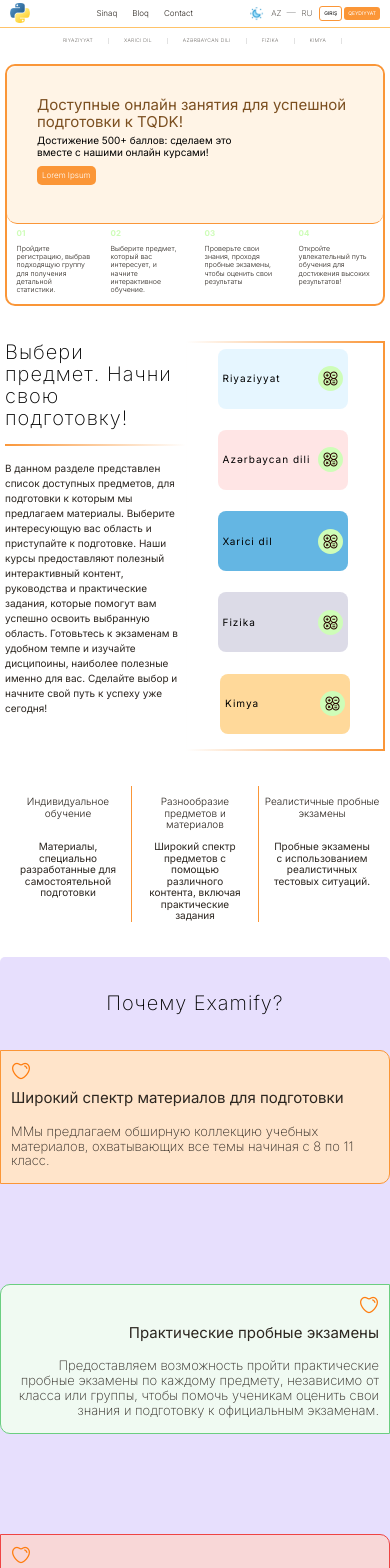
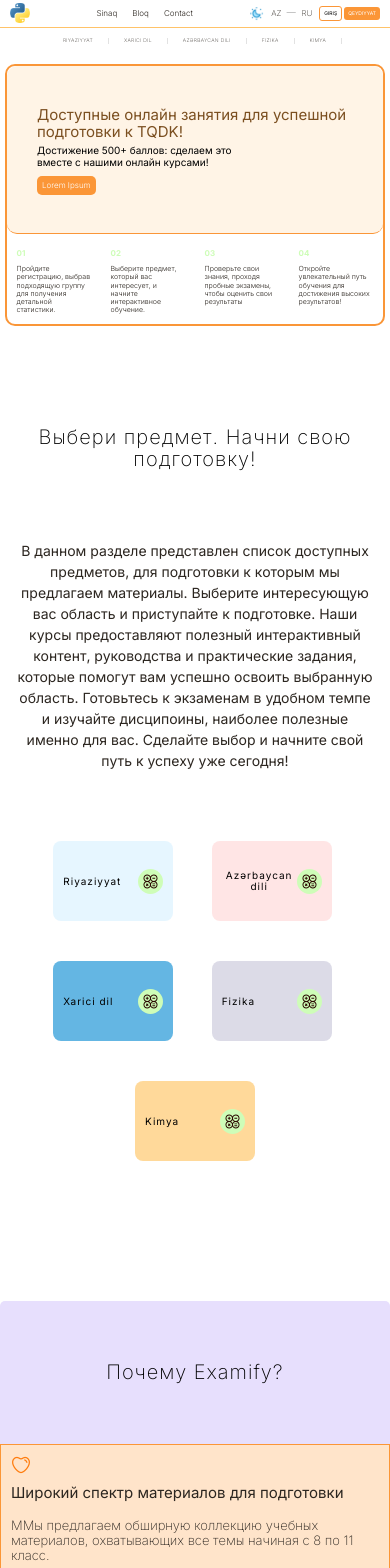
Before and after one commit to TimYeskov/Abiturient, a React (Create React App) app: page / in a window 390 px wide. Shown: the top 1568 px of the page. Built offline with nearby package versions, Linux system fonts and the light colour scheme.

Commit message:
adaptive commit

```diff
--- a/src/styles/ThemeColors.scss
+++ b/src/styles/ThemeColors.scss
@@ -55,7 +55,11 @@
   --color-border-about3: rgb(239, 68, 68);
   --color-back-about4: rgb(214, 235, 247);
   --color-border-about4: rgb(51, 156, 74);
-
+  --color-back-about1Media: linear-gradient(
+    to right,
+    rgb(146, 155, 178),
+    rgb(0, 0, 0)
+  );
   //footer
   --color-font__footer: black;
   --color-background__footer: white;
@@ -136,6 +140,12 @@ html[data-theme="dark"] {
   --color-border-about3: rgb(20, 85, 255);
   --color-back-about4: rgb(20, 85, 255, 40%);
   --color-border-about4: rgb(20, 85, 255);
+
+  --color-back-about1Media: linear-gradient(
+    to right,
+    rgb(146, 155, 178),
+    rgb(0, 0, 0)
+  );
   //footer
   --color-font__footer: white;
   --color-background__footer: black;
--- a/src/styles/adaptive/1100px.scss
+++ b/src/styles/adaptive/1100px.scss
@@ -52,25 +52,7 @@
     }
     main {
       .banner {
-        .banner__title {
-          margin: 0 !important;
-          font-size: 50px !important;
-        }
-        h2 {
-          margin: 15px 0 !important;
-        }
-        .banner__wrapper {
-          @media (max-width: 900px) {
-            padding: 40px 0 40px 40px !important;
-          }
-        }
-
         .banner__about {
-          margin: 15px !important;
-          h3 {
-            font-size: 13px;
-            width: 230px !important;
-          }
           .banner-about__wrapper {
             h3 {
               max-width: 150px !important;
@@ -79,33 +61,16 @@
         }
       }
       .lessons {
-        padding: 0 35px;
-        margin-top: 70px !important;
-        margin-bottom: 70px !important;
         .lessons-description {
           div {
             h2 {
-              margin-bottom: 15px !important ;
-              font-size: 30px !important;
+              font-size: 40px !important;
             }
-          }
-          h3 {
-            margin-top: 15px !important;
-            font-size: 13px !important;
-            width: auto;
-            width: 300px !important;
-            margin-right: 0 !important;
           }
         }
 
         .lessons-container {
-          padding: 0 15px !important;
           .lessons-container__block {
-            padding: 5px !important;
-            width: 150px !important;
-            height: 70px !important;
-            h3 {
-            }
             h4 {
               font-size: 10px !important;
             }
@@ -121,84 +86,48 @@
         }
       }
       .underBanner {
-        padding-bottom: 70px !important;
         .underBanner__wrapper {
           div {
-            width: 100% !important;
+            div {
+              h3 {
+                max-width: 250px;
+                height: 50px;
+              }
+            }
             img {
               display: none;
             }
           }
         }
-        h3 {
-          font-size: 15px !important;
-          height: 35px !important;
-        }
-        h4 {
-          font-size: 10px !important;
-          margin-left: 0 !important;
-        }
       }
       .about {
-        h2 {
-          font-size: 36px !important;
-          padding: 35px 70px !important;
-        }
         .about-container {
-          padding: 0 0 70px 0 !important;
-          @media (max-width: 850px) {
-            padding-bottom: 35px !important;
-          }
-          .container__block {
-            h3 {
-              font-size: 15px !important;
+          .about-container__up,
+          .about-container__down {
+            display: block !important;
+            .container__block {
+              width: auto !important;
+              h4 {
+                max-width: 900px !important;
+              }
             }
-            h4 {
-              font-size: 13px !important;
+            .right {
+              overflow: hidden;
+              h4 {
+                margin-top: 0 !important;
+                float: right;
+              }
             }
           }
         }
       }
       .trial {
-        padding: 70px 15px !important;
-        @media (max-width: 850px) {
-          padding: 35px 15px !important;
-        }
-        .trial-header {
-          margin-bottom: 35px;
-          @media (max-width: 850px) {
-            margin-bottom: 35px !important;
-          }
-        }
-        h2 {
-          font-size: 36px !important;
-        }
         .trial__container {
-          .container__left {
-            h3 {
-              font-size: 30px !important;
+          .container__right {
+            button {
+              font-size: 11px !important;
             }
-            h4 {
-              font-size: 15px !important;
-            }
-          }
-          .container__right {
-            h3 {
-              font-size: 15px !important;
-              p {
-                font-size: 10px !important;
-              }
-            }
-            button {
-              font-size: 10px !important;
-              img {
-                width: 10px;
-              }
-            }
-            h4 {
-              font-size: 15px !important;
-              margin-top: 20px !important;
-            }
+
             .container__blockimg {
               max-width: 100px !important;
               max-height: 100px !important;
@@ -208,38 +137,22 @@
               h4 {
                 font-size: 10px !important;
               }
-              div {
-                padding: 15px !important;
-              }
             }
           }
         }
       }
 
       .bloq {
-        padding: 100px 15px !important;
-        padding-top: 0 !important;
-        @media (max-width: 850px) {
-          padding-bottom: 70px !important;
-        }
-        .bloq-header {
-          margin-bottom: 35px !important;
-        }
-        h2 {
-          font-size: 36px !important;
-        }
         .bloq-container {
           .bloq-container__block {
             .bloqImg {
-              max-width: 210px !important;
+              max-width: 250px !important;
             }
             h3 {
               height: 20px !important;
               font-size: 14px !important;
             }
-            .bloq__type {
-              font-size: 10px;
-            }
+
             .bloq-type__desc {
               width: 210px !important;
               height: 120px !important;
@@ -249,16 +162,6 @@
         }
       }
       .feedback {
-        padding-left: 40px !important;
-        padding-right: 40px !important;
-
-        @media (max-width: 850px) {
-          padding: 35px 40px !important;
-          margin-bottom: 70px !important;
-        }
-        h2 {
-          font-size: 20px !important;
-        }
         form {
           input {
             font-size: 13px !important;
@@ -270,13 +173,14 @@
           }
         }
         .feedback__img {
-          top: 50px !important;
-          right: 90px !important;
-          @media (max-width: 1170px) {
-            top: 80px !important;
-            right: 70px !important;
-          }
+          position: relative;
+          height: 200px !important;
+          top: 40px !important;
+
           img {
+            position: relative;
+
+            top: 100px !important;
             @media (max-width: 1170px) {
               width: 300px !important;
             }
--- a/src/styles/adaptive/320px.scss
+++ b/src/styles/adaptive/320px.scss
@@ -66,6 +66,7 @@
         }
       }
       .lessons {
+        display: block !important;
         .lessons-description {
           div {
             h2 {
--- a/src/styles/adaptive/510px.scss
+++ b/src/styles/adaptive/510px.scss
@@ -124,80 +124,57 @@
             h3 {
               font-size: 7px !important;
               max-width: 75px !important;
+              height: auto !important;
             }
           }
         }
       }
       .lessons {
-        margin: 35px 5px !important;
-
+        display: block !important;
+        margin: 100px 15px !important;
         .lessons-description {
           div {
+            border-bottom: none !important;
+            h2 {
+              font-size: 20px !important;
+              text-align: center;
+            }
           }
           h3 {
-            max-width: 180px !important;
+            margin: 0 auto !important;
+            max-width: none !important;
+            margin-bottom: 70px !important;
+            text-align: center;
           }
         }
         .lessons-container {
-          margin-top: 10px;
-          padding: 0;
+          border: none !important;
           .lessons-container__block {
-            padding: 5px 5px;
-            width: 100px;
-            justify-content: space-between;
-            margin-bottom: 10px !important;
-            h4 {
-              font-size: 8px;
-            }
-            img {
-              width: 20px;
+            margin-bottom: 40px !important;
           }
         }
       }
-      }
+
       .underBanner {
-        padding-left: 5px !important;
-        padding-right: 5px !important;
-        .underBanner__wrapper {
-          div {
-            padding: 0 5px !important;
-            div {
-              padding: 0 !important;
-            }
-            h4 {
-              width: 100px !important;
-              margin: 0 auto !important;
-            }
-            h3 {
-              font-size: 10px !important;
-            }
-          }
-        }
+        display: none;
       }
       .about {
-        margin-top: 0;
-        border-radius: 10px;
         h2 {
           margin: 0;
-          padding: 20px 20px 15px 20px;
+          padding: 60px 20px 60px 20px !important;
           font-size: 20px !important;
         }
         .about-container {
-          padding: 0 20px;
-          padding-bottom: 30px;
-          align-items: center;
-          justify-content: center;
+          padding-bottom: 130px !important;
           .container__block {
-            margin-right: 0;
-            width: 100%;
-
+            border-radius: 0 !important;
             h3 {
-              font-size: 10px;
+              font-size: 15px !important;
               height: auto;
               margin: 5px 0;
             }
             h4 {
-              font-size: 8px;
+              font-size: 13px !important;
               font-weight: 400;
               margin-bottom: 5px;
             }
@@ -206,38 +183,44 @@
               margin-bottom: 0;
             }
           }
-          .container__block:not(:last-child) {
-            margin-bottom: 10px;
+          .container__block {
+            margin-bottom: 20px !important;
           }
         }
       }
       .trial {
-        padding: 20px 5px !important;
         .trial-header {
-          margin-bottom: 15px !important;
-          h2 {
+          div {
+            .trial-header__all {
               font-size: 20px !important;
             }
-          img {
-            width: 20px !important;
           }
         }
-
         .trial__container {
-          .container__left {
-            text-align: center !important;
-            h3 {
-              font-size: 13px !important;
-            }
-          }
           .container__right {
             .container__right-block {
-              margin-bottom: 10px !important;
+              margin-bottom: 40px !important;
               .container__wrapper {
                 margin-left: 10px !important;
 
                 h4 {
-                  font-size: 8px !important;
+                  font-size: 15px !important;
+                }
+                div {
+                  h3 {
+                    font-size: 15px !important;
+                    p {
+                      font-size: 10px !important;
+                    }
+                  }
+                  button {
+                    border-radius: 7px !important ;
+                    padding: 0 10px !important;
+                    font-size: 7px !important;
+                  }
+                }
+                h4 {
+                  font-size: 12px !important;
                 }
               }
               div {
@@ -249,111 +232,87 @@
                   }
                 }
               }
+              .container__blockimg {
+                max-width: 70px !important;
+                max-height: 70px !important;
+              }
+            }
+          }
+          .container__left {
+            h3 {
+              text-align: center;
+            }
+            h4 {
+              font-size: 14px !important;
             }
           }
         }
       }
       .bloq {
-        padding: 0px 5px !important;
-        .bloq-header {
-          margin-bottom: 15px !important;
-          h2 {
-            font-size: 20px !important;
+        .bloq-container {
+          display: block !important;
         }
-          img {
-            width: 20px !important;
+        .bloq-container__block {
+          display: flex;
+          flex-wrap: wrap !important;
+          margin-bottom: 50px !important;
+          .container__title {
+            display: flex;
+            justify-content: space-between;
+            text-align: center !important;
+            align-items: center !important;
+            margin: 0 auto;
+            h3 {
+              min-width: 250px !important;
+              text-align: center !important;
+              display: flex !important;
+              margin: 0 auto !important;
+              margin-top: 20px !important;
+              align-items: center;
+              justify-content: center;
+              font-size: 16px !important;
             }
           }
-        .bloq-container {
-          .bloq-container__block {
           .bloqImg {
-              width: 90px !important;
-              border-radius: 0px !important;
-              img {
-                width: 100% !important;
-              }
-            }
-            h3 {
-              font-size: 10px !important;
-              height: auto !important;
-              margin: 5px 0 !important;
-              width: 90px !important;
-              height: 22px !important;
-            }
-            .bloq__type {
-              font-size: 8px !important;
-              border-radius: 2px !important;
-              padding: 5px !important;
-              margin: 10px 0 !important;
+            min-width: 300px !important;
+
+            margin: 0 auto !important;
+            display: flex !important;
           }
           .bloq-type__desc {
-              font-size: 8px !important;
-              max-width: 90px !important;
-
-              text-align: left !important;
-              margin-top: 5px !important;
-              margin-bottom: 5px !important;
-              height: 100px !important;
+            margin: 0 auto !important;
+            min-width: 330px !important;
+            text-align: center;
+            margin-top: 20px !important;
           }
           .bloq__data {
             margin-top: 0 !important;
-              img {
-                width: 20px !important;
+
+            margin: 0 auto !important;
           }
-              h4 {
-                font-size: 8px !important;
+        }
+      }
+
+      .feedback {
+        border-radius: 7px !important;
+        padding: 10px !important;
+        .feedback__wrapper {
+          h2 {
+            width: 250px !important;
+          }
+          form {
+            div {
+              margin-bottom: 10px !important;
+              input {
+                width: 50px;
+                padding: 5px !important;
               }
             }
           }
         }
-      }
-      .feedback {
-        margin: 35px 50px !important;
-        padding: 10px 5px !important;
-        border-radius: 8px !important;
-
-        .feedback__wrapper {
-          h2 {
-            font-size: 10px !important;
-            width: 250px !important;
-            @media (max-width: 370px) {
-              width: 150px !important;
-            }
-          }
-          form {
-            div {
-              width: 50% !important;
-              margin-bottom: 10px !important;
-
-              input {
-                font-size: 5px !important;
-                padding: 5px !important;
-              }
-            }
-            button {
-              width: 50% !important;
-              padding: 5px !important;
-              font-size: 8px !important
-              ;
-              @media (max-width: 370px) {
-                width: 77% !important;
-              }
-            }
-          }
-        }
-        h2 {
-          font-size: 8px !important;
-        }
         .feedback__img {
-          right: 80px !important;
-          top: 40px !important;
-          img {
-            width: 100px !important;
-          }
-          @media (max-width: 370px) {
-            top: 0 !important;
-            right: 90px !important;
-          }
+          top: -40px !important;
+          right: 100px !important;
         }
       }
     }
--- a/src/styles/adaptive/650px.scss
+++ b/src/styles/adaptive/650px.scss
@@ -102,33 +102,21 @@
     main {
       .banner {
         border-radius: 10px !important;
+
         .banner__wrapper {
           border-radius: 10px !important;
           padding: 50px 0 50px 30px !important;
-          .banner__title {
-            font-size: 20px !important;
-            margin-bottom: 0;
-          }
-
-          h2 {
-            margin-top: 5px;
-            font-size: 10px !important;
-            max-width: 200px !important;
-            margin-bottom: 5px !important;
-          }
-          button {
-            padding: 5px;
-            font-size: 8px !important;
-            border-radius: 5px !important;
-          }
         }
         .banner__about {
           margin: 0 !important;
+          padding-top: 10px;
+
           .banner-about__wrapper {
-            margin-bottom: 20px !important;
             h3 {
-              max-width: 100px !important;
+              max-width: 110px !important;
+              font-size: 12px !important;
               margin-bottom: 0 !important;
+              height: 140px !important;
             }
           }
         }
@@ -141,7 +129,7 @@
             }
           }
           h3 {
-            max-width: 180px !important;
+            max-width: 250px !important;
           }
         }
         .lessons-container {
@@ -180,6 +168,16 @@
               font-size: 17px !important;
             }
           }
+          .container__right {
+            .container__right-block {
+              .container__wrapper {
+                h4 {
+                  font-weight: 200 !important;
+                  font-size: 15px !important;
+                }
+              }
+            }
+          }
         }
       }
       .bloq {
@@ -192,6 +190,16 @@
           }
           .bloq-header__all {
             margin-right: 10px !important;
+          }
+        }
+        .bloq-container {
+          .bloq-container__block {
+            .bloqImg {
+              width: 150px !important;
+            }
+            .bloq-type__desc {
+              font-size: 15px !important;
+            }
           }
         }
       }
--- a/src/styles/adaptive/800px.scss
+++ b/src/styles/adaptive/800px.scss
@@ -27,7 +27,7 @@
       position: relative;
       z-index: 1;
       .banner {
-        margin: 15px !important;
+        margin-top: 50px !important;
         .banner__title {
           font-size: 32px !important;
           max-width: 400px !important;
@@ -47,45 +47,55 @@
           border-radius: 5px !important;
         }
         .banner__about {
+          margin: 35px 10px !important;
           .banner-about__wrapper {
-            @media (max-width: 700px) {
-              h3 {
-                max-width: 120px !important;
-                font-size: 10px !important;
-              }
+            h3 {
+              max-width: 150px !important;
+              font-size: 14px !important;
+            }
+          }
+          h4 {
+            margin: 0 !important;
+          }
+        }
+      }
+      .about {
+        h2 {
+          font-size: 50px !important;
+          padding: 70px !important;
+        }
+        .about-container {
+          .container__block {
+            margin-bottom: 50px !important;
+            h3 {
+              font-size: 20px !important;
             }
             h4 {
-              margin: 0 !important;
+              font-size: 14px !important;
             }
           }
         }
       }
       .underBanner {
-        padding-bottom: 35px !important;
         .underBanner__wrapper {
           h3 {
             font-size: 13px !important;
           }
           h4 {
             max-width: 180px;
+            font-size: 13px;
+
+            margin: 0 auto;
           }
         }
       }
       .lessons {
-        padding: 0;
         .lessons-description {
-          div {
-            h2 {
-              font-size: 25px;
-              margin-bottom: 35px;
-            }
-          }
           h3 {
-            font-size: 13px;
-            margin-bottom: 20px;
             @media (max-width: 700px) {
-              font-size: 10px !important;
-              max-width: 250px !important;
+              font-size: 14px !important;
+              max-width: 300px !important;
+              line-height: 150% !important;
             }
           }
         }
@@ -93,8 +103,8 @@
           padding: 0;
 
           .lessons-container__block {
-            width: 120px !important;
-            max-height: 50px !important;
+            width: 100px !important;
+            max-height: 60px !important;
             justify-content: space-around;
             text-align: center;
             align-items: center;
@@ -103,21 +113,21 @@
       }
 
       .trial {
+        .trial-header {
+        }
         .trial__container {
           display: block !important;
           .container__left {
-            padding-right: 0 !important;
-            border-right: 0 !important;
             align-items: center !important;
-            justify-content: center !important;
+
             display: flex;
             flex-direction: column;
             h3 {
               max-width: 100% !important;
-              font-size: 20px !important;
+              font-size: 25px !important;
             }
             h4 {
-              font-size: 10px !important;
+              font-size: 15px !important;
               max-width: 100% !important;
               text-align: center !important;
               margin-bottom: 35px !important;
@@ -141,7 +151,6 @@
         }
       }
       .bloq {
-        padding: 0px 20px 35px 20px;
         .bloq-header {
           margin-bottom: 35px;
           h2 {
@@ -160,10 +169,9 @@
         .bloq-container {
           .bloq-container__block {
             .bloqImg {
-              width: 140px !important;
-              img {
-                width: 100% !important;
-              }
+              width: 180px !important;
+
+              border-radius: 7px !important;
             }
             h3 {
               font-size: 16px !important;
@@ -175,9 +183,11 @@
               border-radius: 8px !important;
             }
             .bloq-type__desc {
-              font-size: 10px !important;
-              max-width: 145px !important;
-              height: 100px !important;
+              font-size: 16px !important;
+              max-width: 160px !important;
+            }
+            .bloq__data {
+              margin-top: 150px;
             }
           }
           .bloq-container__block:not(:last-child) {
@@ -200,11 +210,8 @@
           }
         }
         .feedback__img {
-          top: 50px !important;
-          right: 50px !important;
-          @media (max-width: 680px) {
-            right: 80px !important;
-          }
+          top: -20px !important;
+          right: 80px !important;
         }
       }
     }
```
Also changed, not shown: src/Pages/Home.js (+11 -0 lines). Lines whose indentation alone changed are shown as unchanged.
